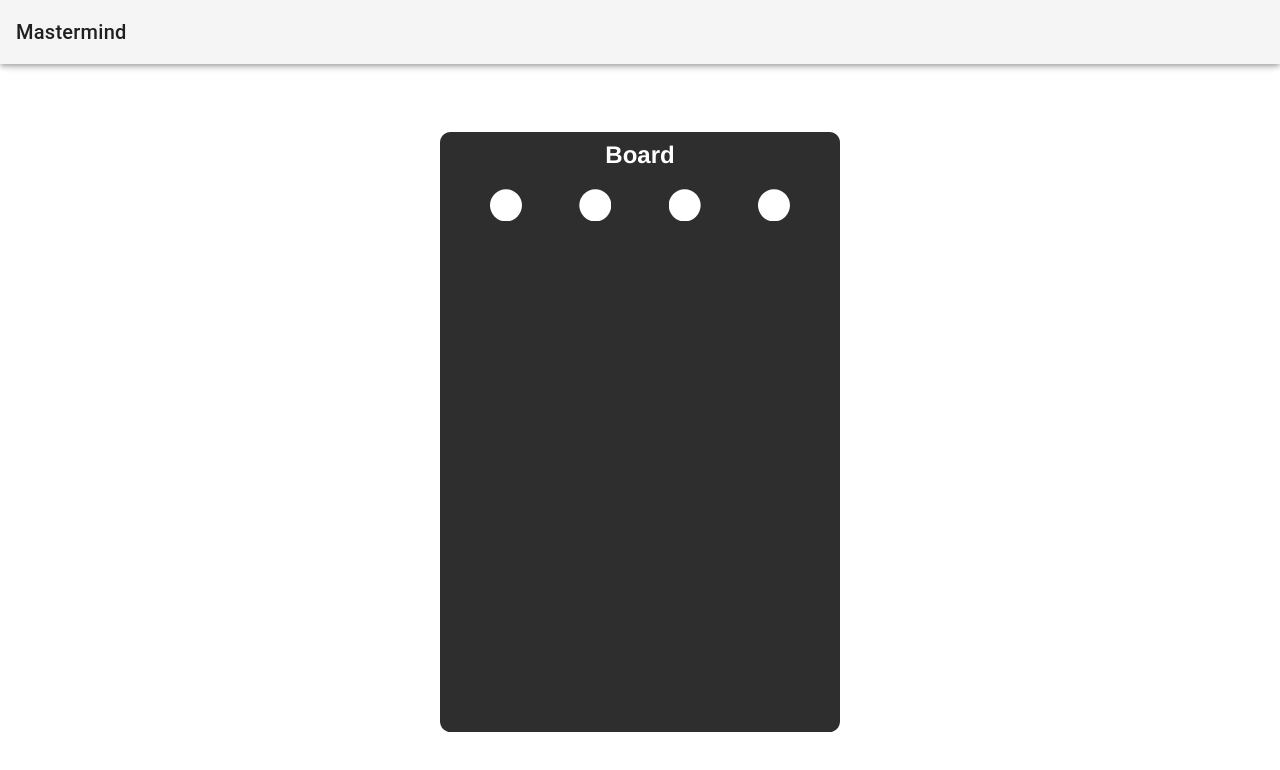
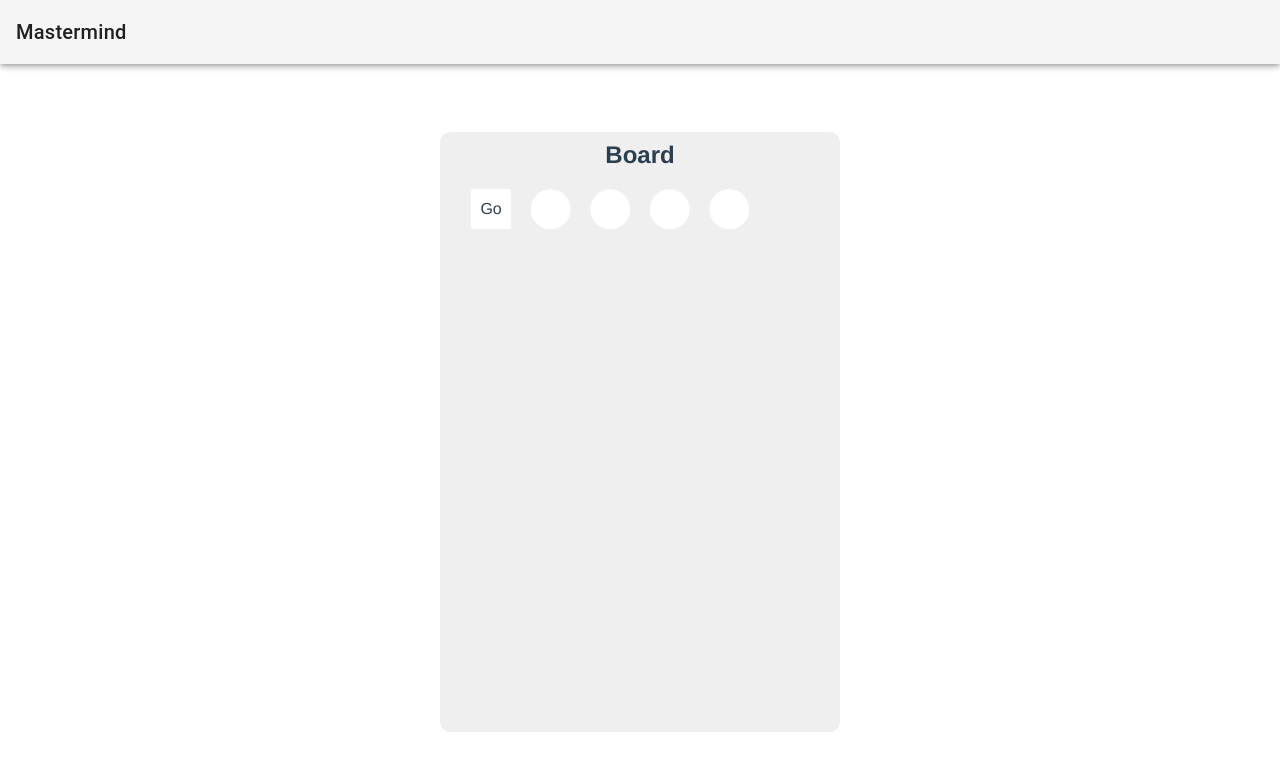
Before and after one commit to degubbels/mastermind, a Vue app: page /#/ in a window 1280 px wide. Shown: the top 770 px of the page. Built offline with nearby package versions, Linux system fonts and the light colour scheme.

Commit message:
Check sequence result

```diff
--- /dev/null
+++ b/src/components/MCheckPins.vue
@@ -0,0 +1,54 @@
+<template>
+    <div class="MCheckPins">
+
+        <template v-for="i in score.black">
+            <div class="check-pin pin-black"
+                :key="'check-pin-black-'+i"
+            ></div>
+        </template>
+
+        <template v-for="i in score.white">
+            <div class="check-pin pin-white"
+                :key="'check-pin-white-'+i"
+            ></div>
+        </template>
+
+    </div>
+</template>
+<script lang="ts">
+import Component from 'vue-class-component';
+import Vue from 'vue'
+
+@Component({
+    props: ['score']
+})
+export default class MCheckPins extends Vue {
+
+}
+</script>
+<style scoped>
+.MCheckPins {
+    display: flex;
+    flex-wrap: wrap;
+    justify-content: space-around;
+    align-content: space-around;
+
+    width: 2.5em;
+    height: 2.5em;
+}
+
+.check-pin {
+    width: 1em;
+    height: 1em;
+    shape-outside: circle();
+    clip-path: circle();
+}
+
+.pin-white {
+    background: #ffffff;
+}
+
+.pin-black {
+    background: #1f1f1f;
+}
+</style>
--- a/src/components/MColourPin.vue
+++ b/src/components/MColourPin.vue
@@ -43,8 +43,10 @@ export default class MColourPin extends Vue {
 <style scoped>
 
 .MColourPin {
-    width: 2em;
-    height: 2em;
+    width: 2.5em;
+    height: 2.5em;
+    /* Really wish I knew a better way to hide the label text... */
+    text-indent: -99999px;
     shape-outside: circle();
     clip-path: circle();
     background: lightblue;
--- a/src/components/MGameBoard.vue
+++ b/src/components/MGameBoard.vue
@@ -2,7 +2,7 @@
     <div
         class="m-game-board v-card"
     >
-        <h2 style="color: white">Board</h2>
+        <h2>Board</h2>
 
         <MSequence></MSequence>
     </div>
@@ -20,12 +20,6 @@ import MSequence from '@/components/MSequence.vue';
 })
 export default class MGameBoard extends Vue {
 
-    sequence: Sequence = new Sequence([0,0,0,0]);
-    isSequenceValid = false;
-
-    checkSeq(seq: string) {
-        this.isSequenceValid = Sequence.checkSequence(seq);
-    }
 }
 </script>
 <style scoped>
@@ -39,6 +33,6 @@ export default class MGameBoard extends Vue {
     padding: 4pt;
     justify-self: center;
     align-self: center;
-    background:#2e2e2e;
+    background:#efefef;
 }
 </style>
--- a/src/components/MSequence.vue
+++ b/src/components/MSequence.vue
@@ -1,5 +1,10 @@
 <template>
     <section class="m-sequence">
+
+        <button @click="processGo"
+            class="sequence-confirm"
+        >Go</button>
+
         <MColourPin
             v-on:colour-set="processColourSet(0, $event)"
         />
@@ -13,27 +18,46 @@
             v-on:colour-set="processColourSet(3, $event)"
         />
 
+        <MCheckPins
+            :score="score"
+        />
 
     </section>
 </template>
 <script lang="ts">
+// Base
 import Component from 'vue-class-component';
 import Vue from 'vue';
 
+// Logic
+import { Sequence, Mastermind } from '../logic/Mastermind';
+
+// Components
 import MColourPin from '@/components/MColourPin.vue';
-import { Sequence } from '../logic/Mastermind';
+import MCheckPins from '@/components/MCheckPins.vue';
+
 
 @Component({
     components: {
-        MColourPin
+        MColourPin,
+        MCheckPins
     }
 })
 export default class MSequence extends Vue {
+
+    score: any = {
+        black: 0,
+        white: 0
+    }
 
     sequence: Sequence = new Sequence([0, 0, 0, 0]);
 
     processColourSet(pin: number, colour: number) {
         this.sequence.set(pin, colour);
+    }
+
+    processGo() {
+        this.score = Mastermind.calcPins(this.sequence);
     }
 }
 </script>
@@ -46,4 +70,10 @@ export default class MSequence extends Vue {
     justify-content: space-around;
 }
 
+.m-sequence .sequence-confirm {
+    background-color: white;
+    width: 2.5em;
+    height: 2.5em;
+    border-radius: 2pt;
+}
 </style>
--- a/src/logic/Mastermind.ts
+++ b/src/logic/Mastermind.ts
@@ -5,7 +5,7 @@ const N_COLOURS = 6;
 // Pin sequence
 export class Sequence {
 
-    seq: number[] = [4];
+    seq: number[] = new Array(N_PINS).fill(0);
 
     // Get pin colour
     at(i: number): number {
@@ -35,8 +35,10 @@ export class Mastermind {
     // Singleton instance
     private static _instance: Mastermind;
 
+    private answer: Sequence;
+
     private constructor() {
-        return;
+        this.answer = new Sequence([0, 1, 1, 2]);
     }
 
     // Singleton accessor
@@ -49,8 +51,53 @@ export class Mastermind {
         return Mastermind._instance;
     }
 
+    public getAnswer(): Sequence {
+        return this.answer;
+    }
+
     // Calculate the number of (black, white) pins for a given guess
-    public static calcPins(guess: Sequence, answer: Sequence) {
-        return;
+    public static calcPins(guess: Sequence) {
+
+        let black = 0;
+        let white = 0;
+
+        // Pins already used
+        const guessUsed: boolean[] = new Array(N_PINS).fill(false);
+        const answerUsed: boolean[] = new Array(N_PINS).fill(false);
+
+        const answer = Mastermind.I().getAnswer();
+
+        // Check for full matches (black)
+        for (let i = 0; i < N_PINS; i++) {
+            if (answer.at(i) === guess.at(i)) {
+                black += 1;
+                guessUsed[i] = true;
+                answerUsed[i] = true;
+            }
+        }
+
+        // Check for partial matches (white)
+        // For all answer pins
+        for (let i = 0; i < N_PINS; i++) {
+
+            if (!answerUsed[i]) {
+
+                // For all guess pins
+                for (let j = 0; j < N_PINS; j++) {
+
+                    if (!guessUsed[j]) {
+
+                        if (answer.at(i) === guess.at(j)) {
+                            white += 1;
+                            guessUsed[j] = true;
+                            answerUsed[i] = true;
+                            break;
+                        }
+                    }
+                }
+            }
+        }
+
+        return { black, white }
     }
 }
```
